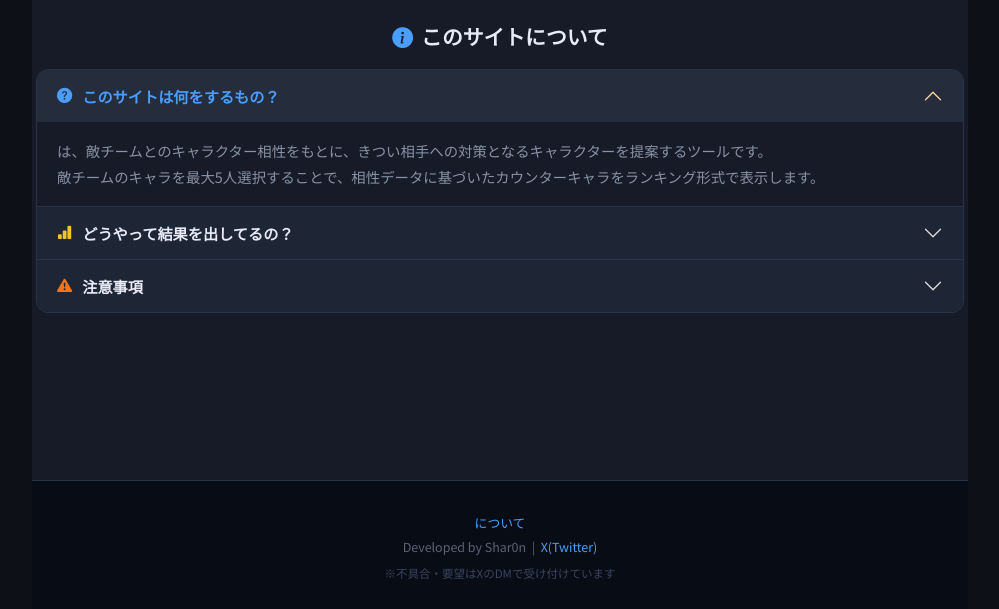
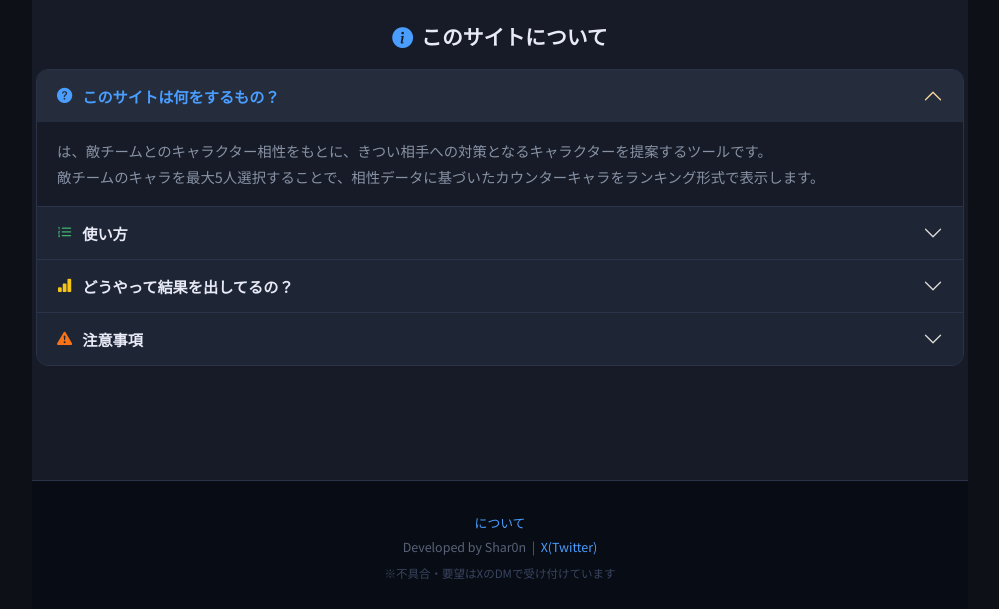
Before and after one commit to shogayakibento/ow-antipick, a Laravel app: page /about in a window 1280 px wide. Shown: the part 59-668 px from the top of the page, without its empty margins (140-1139 px from the left). Run offline with Laravel 12, Linux system fonts and the light colour scheme.

Commit message:
日本語コンテンツを改善
- アバウトページに「使い方」セクションを追加（3ステップのガイド）
- 「どうやって結果を出してるの？」に強カウンター/有利のスコア差の説明を追加
- 注意事項の「主観的な評価」→「独自の評価」に変更し、パッチ変化の免責を追加
- 結果ページのモーダルテキストをより自然な表現に修正（有利です→有利を取れます）

https://claude.ai/code/session_01MTdhK2UjEmMTacSRsgJ1UM

```diff
--- a/resources/views/about.blade.php
+++ b/resources/views/about.blade.php
@@ -40,6 +40,32 @@
                     class="accordion-button collapsed"
                     type="button"
                     data-bs-toggle="collapse"
+                    data-bs-target="#collapseUsage"
+                    aria-expanded="false"
+                    aria-controls="collapseUsage"
+                    style="font-size: 0.95rem; font-weight: 600;"
+                >
+                    <i class="bi bi-list-ol" style="margin-right: 10px; color: #4ade80;"></i>
+                    使い方
+                </button>
+            </h2>
+            <div id="collapseUsage" class="accordion-collapse collapse" data-bs-parent="#accordionAbout">
+                <div class="accordion-body" style="font-size: 0.9rem; line-height: 1.8;">
+                    <ol style="padding-left: 1.2em; margin: 0;">
+                        <li style="margin-bottom: 8px;"><strong style="color: #4ade80;">ロールを選ぶ</strong> ― 自分が使いたいロール（タンク・ダメージ・サポート）を選択します。</li>
+                        <li style="margin-bottom: 8px;"><strong style="color: #4ade80;">敵チームを選ぶ</strong> ― 相手チームのキャラクターを最大5人まで選択します。</li>
+                        <li><strong style="color: #4ade80;">結果を確認する</strong> ― 「診断する」を押すと、相性スコアの高い順にカウンターキャラがランキング表示されます。各キャラのカードをタップすると、有利な理由も確認できます。</li>
+                    </ol>
+                </div>
+            </div>
+        </div>
+
+        <div class="accordion-item" style="border: none; border-bottom: 1px solid #2a3348;">
+            <h2 class="accordion-header">
+                <button
+                    class="accordion-button collapsed"
+                    type="button"
+                    data-bs-toggle="collapse"
                     data-bs-target="#collapseTwo"
                     aria-expanded="false"
                     aria-controls="collapseTwo"
@@ -51,8 +77,8 @@
             </h2>
             <div id="collapseTwo" class="accordion-collapse collapse" data-bs-parent="#accordionAbout">
                 <div class="accordion-body" style="font-size: 0.9rem; line-height: 1.8;">
-                    キャラクター同士の相性データをもとに、敵5人に対して<strong style="color: #4a9eff;">有利を取れる数</strong>を計算し、スコア順にランキング形式で提示しています。<br>
-                    同スコアのキャラは同じ順位に表示されます。
+                    キャラクター同士の相性データをもとに、選んだ敵キャラ全員に対するスコアを合算してランキングを作成しています。<br>
+                    相性には2段階あり、<strong style="color: #ef4444;">強カウンター</strong>（明確に有利）と<strong style="color: #f59e0b;">有利</strong>（やや優位）でスコアが異なります。スコアが同じキャラは同じ順位に表示されます。
                 </div>
             </div>
         </div>
@@ -75,7 +101,7 @@
             <div id="collapseThree" class="accordion-collapse collapse" data-bs-parent="#accordionAbout">
                 <div class="accordion-body" style="font-size: 0.9rem; line-height: 1.8;">
                     このサイトは <strong style="color: #f97316;">Overwatchの非公式ファンサイト</strong>です。Blizzard Entertainmentとは一切関係ありません。<br>
-                    キャラクターの相性データはファンによる主観的な評価に基づいており、公式データではありません。
+                    キャラクターの相性データは管理者による独自の評価に基づいており、公式データではありません。また、パッチやメタの変化により、実際の環境と異なる場合があります。
                 </div>
             </div>
         </div>
--- a/resources/views/choose.blade.php
+++ b/resources/views/choose.blade.php
@@ -84,7 +84,7 @@
                                 </div>
                                 <div class="modal-body" style="padding: 16px 18px; max-height: 60vh; overflow-y: auto;">
                                     @if(isset($reasons[$character->id]) && count($reasons[$character->id]) > 0)
-                                        <p style="font-size: 0.78rem; color: #5a6278; margin-bottom: 12px;">以下の敵キャラに対して有利です：</p>
+                                        <p style="font-size: 0.78rem; color: #5a6278; margin-bottom: 12px;">以下の敵キャラに対して有利を取れます：</p>
                                         @foreach($reasons[$character->id] as $reasonData)
                                             <div style="
                                                 margin-bottom: 10px;
```
